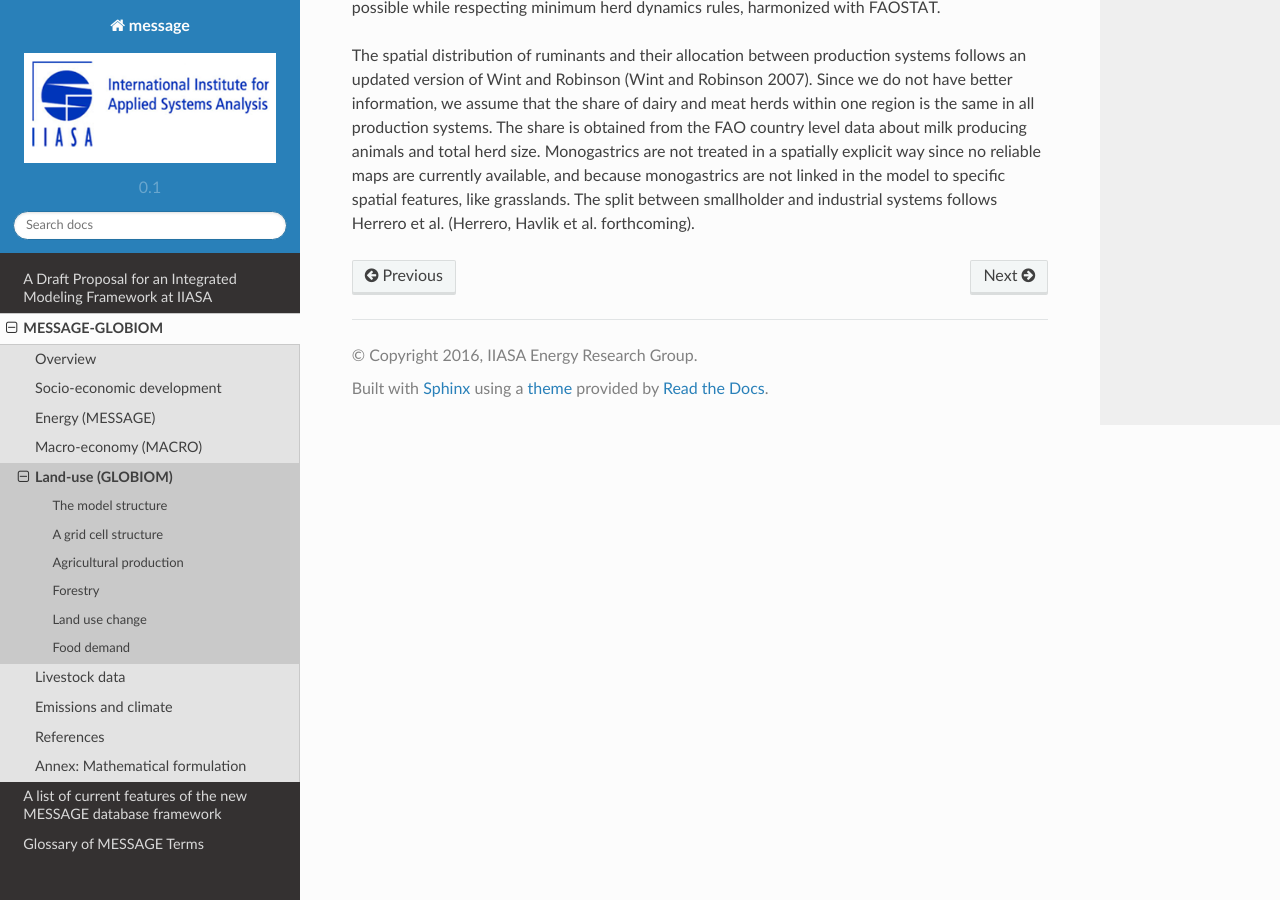
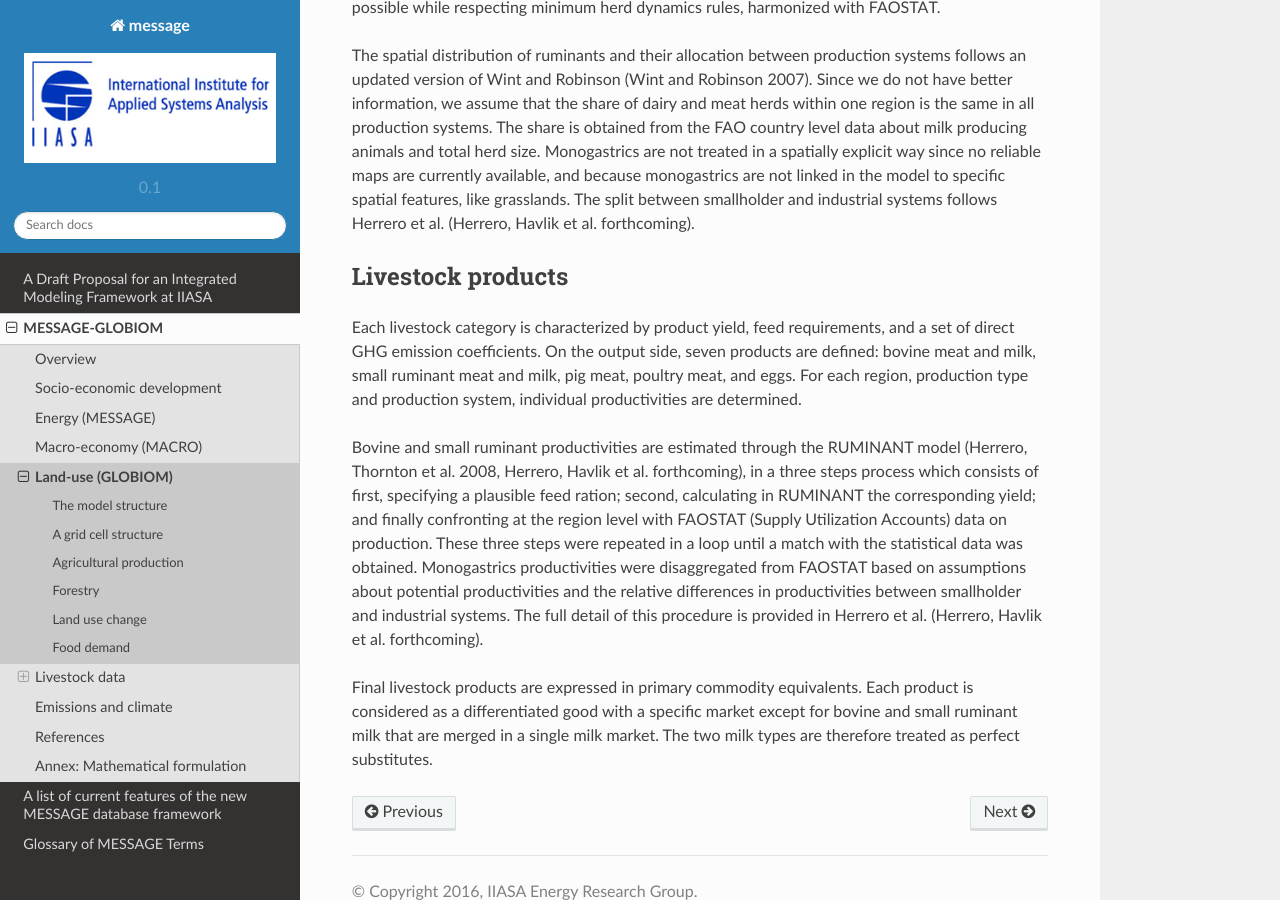
Before and after one commit to yiyi1991/message-ix-models, a Sphinx documentation site: the page built from doc/global/source/message_globiom/land_use/index.rst, in a window 1280 px wide and 900 px high, scrolled down 4166 px. Built offline with Sphinx 7.4.7 and the Read the Docs theme 2.0.0, drawn with Linux system fonts in a browser that asks for light colours; pages that are not in the unit, such as notebooks, are missing from menus; cross-references to code outside the pages are shown as plain code.

Commit message:
Inserted Livestock products section

```diff
--- a/doc/global/source/message_globiom/land_use/index.rst
+++ b/doc/global/source/message_globiom/land_use/index.rst
@@ -46,3 +46,11 @@
 The principal variable characterizing the livestock production in GLOBIOM is the number of animals by species, production system and production type in each Simulation Unit. We differentiate four species aggregates: cattle and buffaloes (bovines), sheep and goats (small ruminants), pigs, and poultry. Eight production systems are specified for ruminants: grazing systems in arid (LGA), humid (LGH) and temperate/highland areas (LGT); mixed systems in arid (MXA), humid (MXH) and temperate/highland areas (MXT); urban systems (URB); and other systems (OTH). Mixed systems are an aggregate of the more detailed original Seré and Steinfeld’s classes (Seré and Steinfeld 1996) – mixed rainfed and mixed irrigated. Two production systems are specified for monogastrics: smallholders (SMH) and industrial systems (IND). In terms of production type, dairy and meat herds are modeled separately for ruminants: dairy herd includes adult females and replacement heifers, whose diets are distinguished. Poultry in smallholder systems is considered as mixed producer of meat and eggs, and poultry in industrial systems is split into laying hens and broilers, with differentiated diet regimes. Overall livestock numbers at the country level are, where possible while respecting minimum herd dynamics rules, harmonized with FAOSTAT.
 
 The spatial distribution of ruminants and their allocation between production systems follows an updated version of Wint and Robinson (Wint and Robinson 2007). Since we do not have better information, we assume that the share of dairy and meat herds within one region is the same in all production systems. The share is obtained from the FAO country level data about milk producing animals and total herd size. Monogastrics are not treated in a spatially explicit way since no reliable maps are currently available, and because monogastrics are not linked in the model to specific spatial features, like grasslands. The split between smallholder and industrial systems follows Herrero et al. (Herrero, Havlik et al. forthcoming).
+
+Livestock products
+----
+Each livestock category is characterized by product yield, feed requirements, and a set of direct GHG emission coefficients. On the output side, seven products are defined: bovine meat and milk, small ruminant meat and milk, pig meat, poultry meat, and eggs. For each region, production type and production system, individual productivities are determined.
+
+Bovine and small ruminant productivities are estimated through the RUMINANT model (Herrero, Thornton et al. 2008, Herrero, Havlik et al. forthcoming), in a three steps process which consists of first, specifying a plausible feed ration; second, calculating in RUMINANT the corresponding yield; and finally confronting at the region level with FAOSTAT (Supply Utilization Accounts) data on production. These three steps were repeated in a loop until a match with the statistical data was obtained. Monogastrics productivities were disaggregated from FAOSTAT based on assumptions about potential productivities and the relative differences in productivities between smallholder and industrial systems. The full detail of this procedure is provided in Herrero et al. (Herrero, Havlik et al. forthcoming).
+
+Final livestock products are expressed in primary commodity equivalents. Each product is considered as a differentiated good with a specific market except for bovine and small ruminant milk that are merged in a single milk market. The two milk types are therefore treated as perfect substitutes.
```
